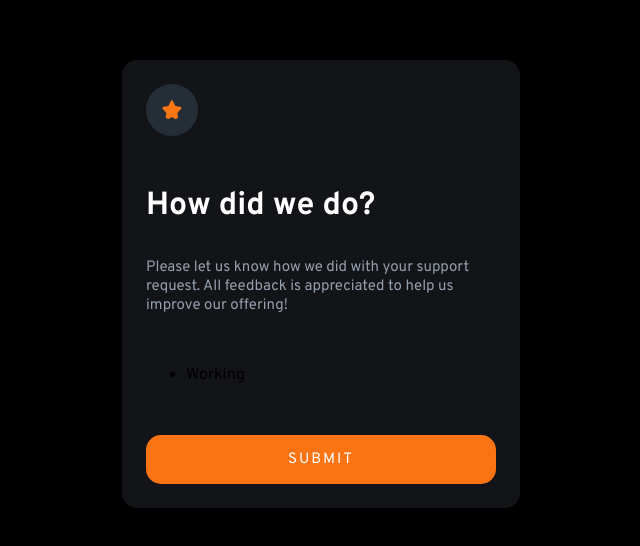
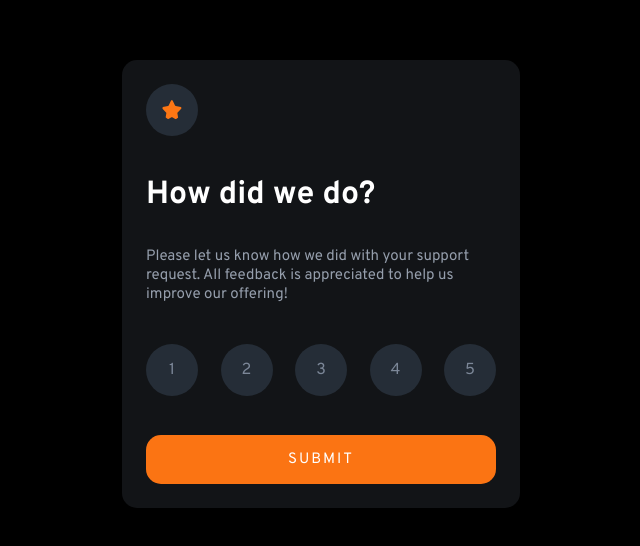
Before and after one commit to tylermaks/interactive-rating-component-repo, a React (Create React App) app in the folder interactive-rating-component/: page / in a window 1280 px wide. Shown: the part 116-662 px from the top of the page, without its empty margins (319-959 px from the left). Built offline with nearby package versions, Linux system fonts and the light colour scheme.

Commit message:
Update Rating Circle component to include state

```diff
--- a/interactive-rating-component/src/App.css
+++ b/interactive-rating-component/src/App.css
@@ -19,6 +19,10 @@ body {
           justify-content: center;
   background-color: black;
   font-family: 'Overpass', sans-serif;
+}
+
+ul {
+  padding: 0;
 }
 
 h1 {
--- a/interactive-rating-component/src/App.scss
+++ b/interactive-rating-component/src/App.scss
@@ -22,6 +22,10 @@ body{
 
   background-color: black;
   font-family: 'Overpass', sans-serif;
+}
+
+ul{
+  padding:0;
 }
 
 //TYPOGRAPHY
--- a/interactive-rating-component/src/Container.jsx
+++ b/interactive-rating-component/src/Container.jsx
@@ -1,9 +1,7 @@
-import React, {useState} from 'react';
+import React from 'react';
 import RatingCircle from "./RatingCircle"
 
 function Container() {
-
-
 
     return (
         <div id="component-container">
@@ -15,9 +13,7 @@ function Container() {
                 <p>Please let us know how we did with your support request. All feedback is appreciated to help us improve our offering!</p>
             </article>
 
-            <ul className="circle-container">
-               <RatingCircle />
-            </ul>
+            <RatingCircle />
 
             <button>Submit</button>
         </div>
--- a/interactive-rating-component/src/RatingCircle.jsx
+++ b/interactive-rating-component/src/RatingCircle.jsx
@@ -1,10 +1,36 @@
-import React from 'react'
+import React, {useState} from 'react'
+
+
+const Circle = (props) =>{
+    return(
+        <li style={{backgroundColor: props.test ? "hsl(25, 97%, 53%)": ""}} className="circle">{props.num}</li>
+    )
+}
 
 const RatingCircle = () =>{
+
+    const[background, setBackground] = useState(false)
+
+    const changeBG = () => {
+        setBackground(true)
+    }
+
+
+    const circles = [1, 2, 3, 4, 5];
+    const createCircles = (circles) => {
+        return(
+
+            <Circle
+            num={circles}
+            test={background} />
+        )
+    }
+
+
     return(
-        <li>
-            Working
-        </li>
+        <ul onClick={changeBG} className="circle-container">
+            {circles.map(createCircles)}
+        </ul>
     )
 }
 
```
Also changed, not shown: 1 other file (tests, documents, lock files or other folders).
